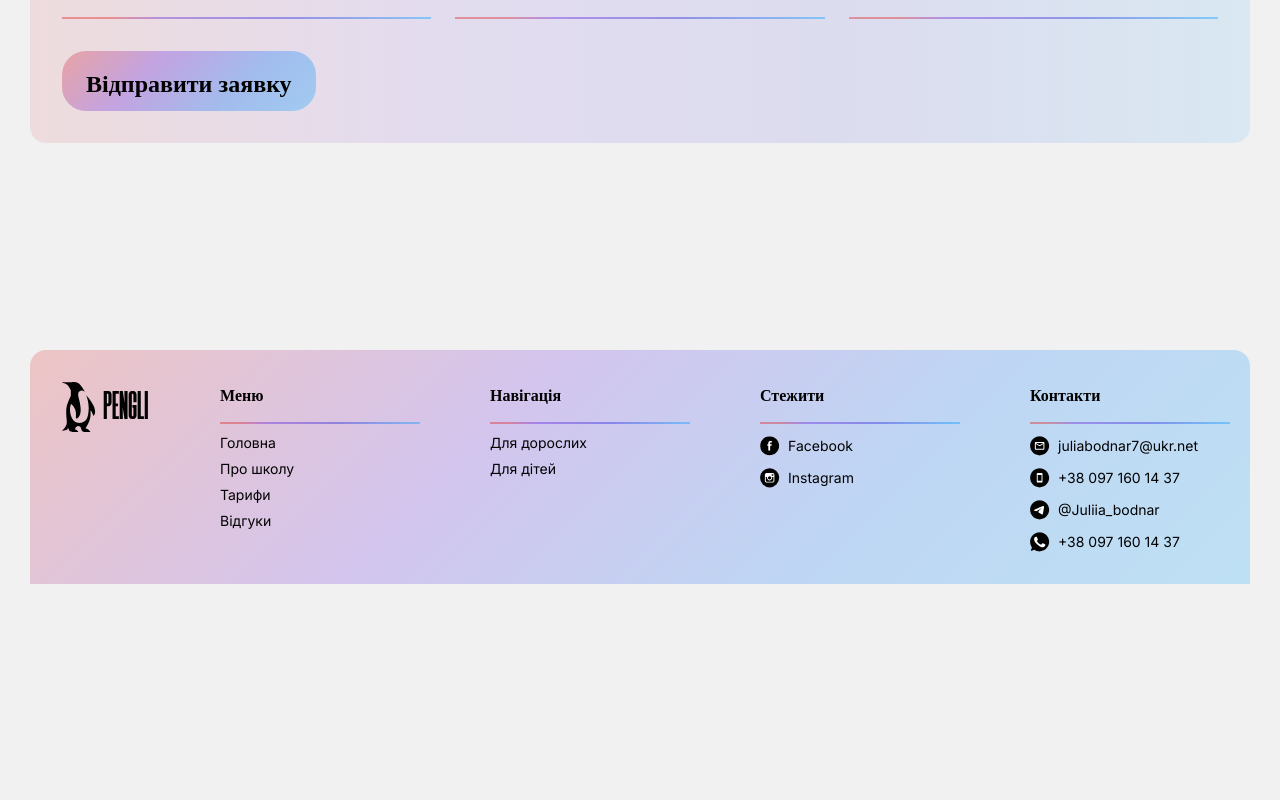
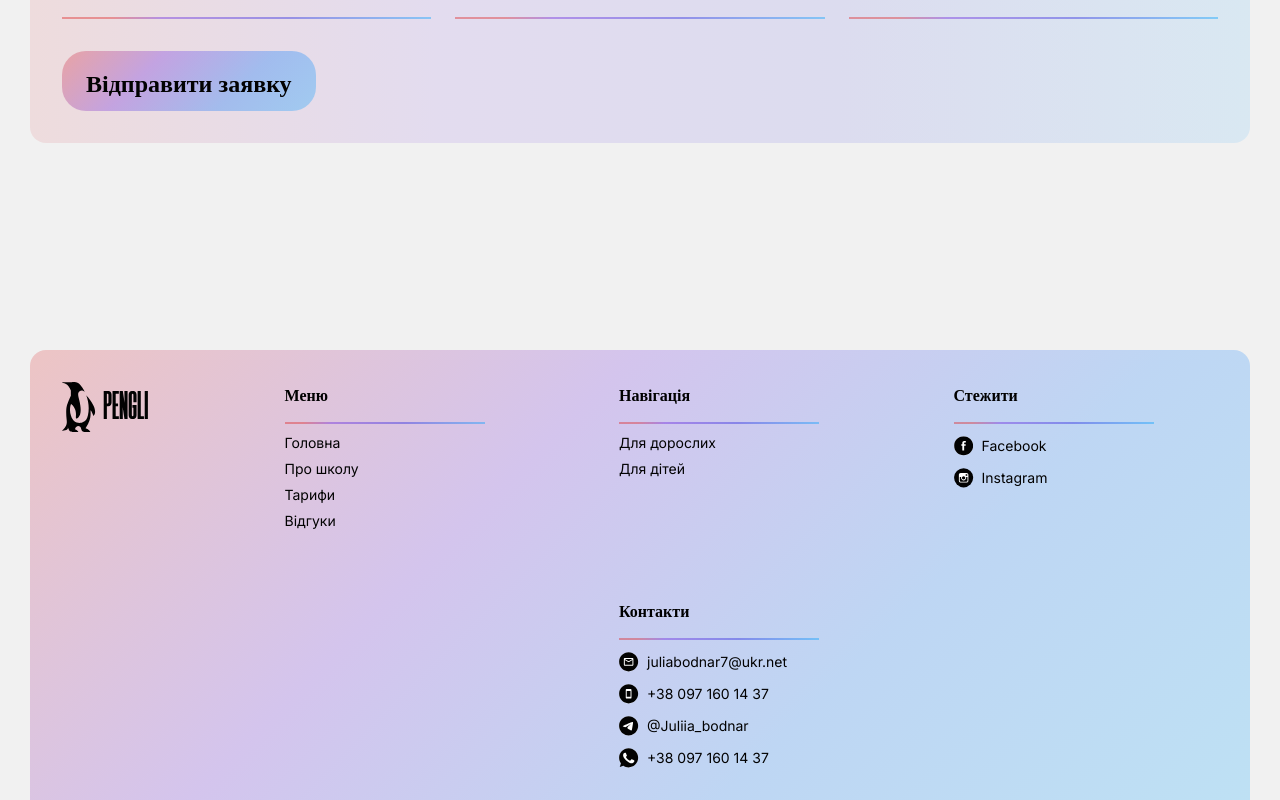
Before and after one commit to mirajane2207/english-school, a React (Create React App) app: page / in a window 1280 px wide. Shown: the part 4097-4897 px from the top of the page. Before the commit the page ends 4681 px from the top, so only its background shows below. Built offline with nearby package versions, Linux system fonts and the light colour scheme.

Commit message:
Update adaptive: footer

```diff
--- a/src/components/Footer/Footer.jsx
+++ b/src/components/Footer/Footer.jsx
@@ -19,8 +19,9 @@ const Footer = ({mode, changeMode, scrollTo}) => {
 
     return (
         <footer>
+                <img src={logo} alt="" className={classes.footer__logo}/>
+
             <div className={classes.footer__content_container}>
-                <img src={logo} alt="" className={classes.footer__logo}/>
                 <div className={classes.footer__item_container}>
                     <h6 className={classes.footer__header}>Меню</h6>
                     <a className={classes.footer__nav} onClick={() => scrollTo('#header')}>Головна</a>
--- a/src/components/Footer/Footer.module.css
+++ b/src/components/Footer/Footer.module.css
@@ -46,7 +46,23 @@ footer {
     cursor: pointer;
 }
 
-@media(max-width: 520px) {
+@media(max-width: 1439px) {
+    footer {
+        width: calc(100vw - 124px);
+    }
+
+    .footer__content_container {
+        flex-wrap: wrap;
+        justify-content: space-evenly
+    }
+
+    .footer__item_container {
+        width: auto;
+    }
+}
+
+
+@media(max-width: 899px) {
     footer {
         width: 320px;
         padding: 24px 10px;
```
